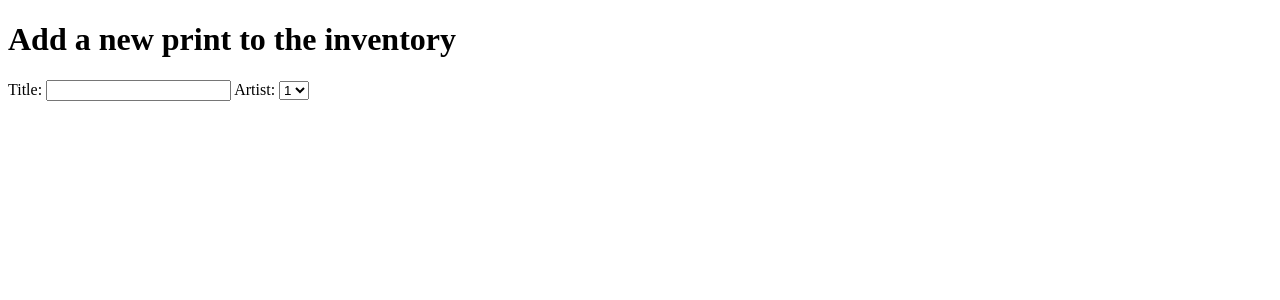
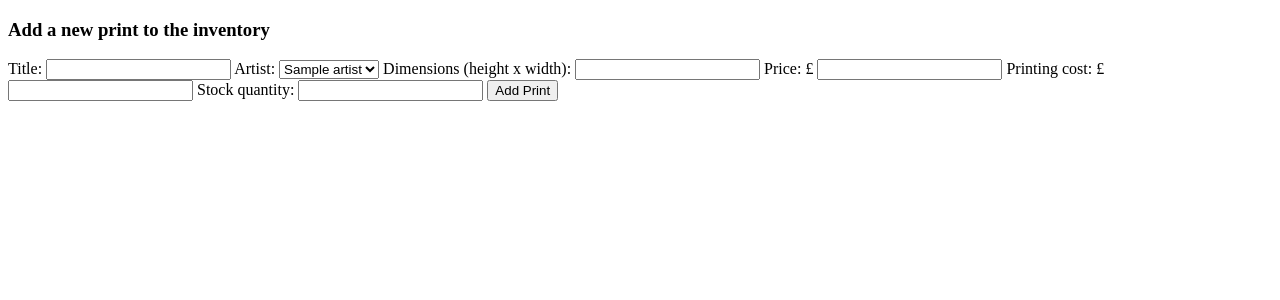
Before and after one commit to stephaniepboyne/First-Project-, a Flask app: template templates/prints/new.html in a window 1280 px wide. Shown: the part 116-416 px from the top of the page. Run offline with Flask 2, Linux system fonts and the light colour scheme; the template is opened without the code that fills it: most values are stand-ins (such as "Sample title", 1, 10 or a date in 2020).

Commit message:
finished prints new.html - next make route for new values posted

```diff
--- a/console.py
+++ b/console.py
@@ -1,4 +1,3 @@
-from curses import qiflush
 import pdb
 
 from models.artist import Artist
@@ -7,8 +6,9 @@ from models.print import Print
 import repositories.artist_repository as artist_repository
 import repositories.print_repository as print_repository
 
+print_repository.delete_all()
 artist_repository.delete_all()
-print_repository.delete_all()
+
 
 artist_1 = Artist("Nael Hanna")
 artist_2 = Artist("George Birrell")
--- a/controllers/print_controller.py
+++ b/controllers/print_controller.py
@@ -1,6 +1,7 @@
 from flask import Blueprint, Flask, render_template, redirect, request
 
 import repositories.print_repository as print_repository
+import repositories.artist_repository as artist_repository
 
 prints_blueprint = Blueprint("prints", __name__ )
 
@@ -8,3 +9,8 @@ prints_blueprint = Blueprint("prints", __name__ )
 def display_print_inventory():
     prints = print_repository.select_all()
     return render_template("prints/index.html", all_prints = prints)
+
+@prints_blueprint.route("/prints/new", methods=['GET'])
+def new_print():
+    artists = artist_repository.select_all()
+    return render_template("prints/new.html", artists = artists)
--- a/templates/prints/new.html
+++ b/templates/prints/new.html
@@ -1,17 +1,32 @@
 {% extends 'base.html' %}
 
 {% block content %}
-<h1>Add a new print to the inventory</h1>
+<h3>Add a new print to the inventory</h3>
 
 <form action="/prints" method="post">
     <label for="title">Title:</label>
     <input type="text" id="title" name="title">
+
     <label for="artist">Artist:</label>
-    <select name="artist_id" id="artist">
+    <select name="artist" id="artist">
         {% for artist in artists %}
-        <option value="{{ artist.id }}">{{ artist.id }}</option>
+        <option value="{{ artist.id }}">{{ artist.name }}</option>
         {% endfor %}
     </select>
+
+    <label for="size">Dimensions (height x width):</label>
+    <input type="text" id="size" name="size">
+
+    <label for="price">Price: £</label>
+    <input type="number" name="price" id="price">
+
+    <label for="printing_cost">Printing cost: £</label>
+    <input type="number" id="printing_cost" name="printing_cost">
+
+    <label for="stock">Stock quantity:</label>
+    <input type="number" name="stock" id="stock">
+
+    <input type="submit" value="Add Print" id="input">
 </form>
 
 {% endblock %}
```
